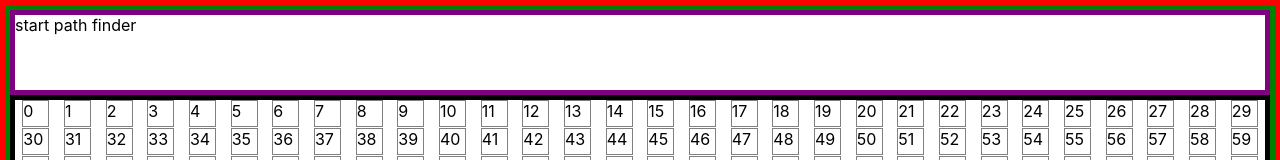
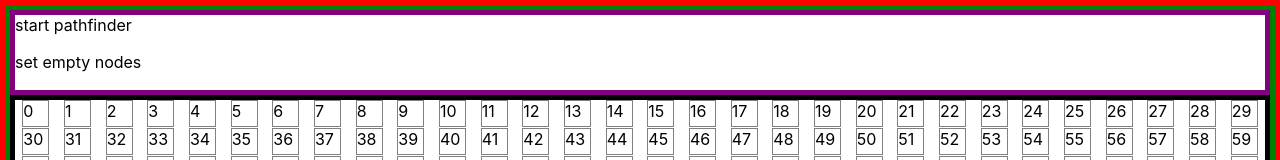
Before and after one commit to mrpiggy97/mypathfinder, a React (Create React App) app in the folder app/: page / in a window 1280 px wide. Shown: the top 160 px of the page. Built offline with nearby package versions, Linux system fonts and the light colour scheme.

Commit message:
finished first working version of pathfinder, added new method to set RowNodes to their default values

```diff
--- a/app/src/views/PathFinder.tsx
+++ b/app/src/views/PathFinder.tsx
@@ -55,8 +55,8 @@ export default function PathFinder(props : PathFinderProps) : JSX.Element{
 
     const startPathFinder = () => {
         if(selectedBeginnerNode && selectedEndNode){
-            let newGraph : RowNodeGraph = new RowNodeGraph(selectedBeginnerNode,selectedEndNode)
-            let newNodes = newGraph.Dijkstra(nodes)
+            let newGraph : RowNodeGraph = new RowNodeGraph()
+            let newNodes = newGraph.Dijkstra(rowNodes,selectedBeginnerNode.id,selectedEndNode.id)
             setRowNodes(newNodes)
         }else{
             alert("you need to select both beginning and end nodes")
@@ -64,32 +64,41 @@ export default function PathFinder(props : PathFinderProps) : JSX.Element{
     }
 
     const setBeginnerNode = (index : number) => {
-        if(rowNodes[index].isBeginning === true){
+        let clone : RowNode[] = structuredClone(rowNodes)
+        if(clone[index].isBeginning === true){
             alert("node is already set as beginning rowNode")
         }
 
         if(selectedBeginnerNode === null){
-            nodes[index].isBeginning = true
-            setSelectedBeginnerNode(nodes[index])
-            setRowNodes(nodes)
+            clone[index].isBeginning = true
+            setSelectedBeginnerNode(clone[index])
+            setRowNodes(clone)
         }
     }
 
     const setEndNode = (index : number) => {
-        if(rowNodes[index].isEnd === true){
+        let clone : RowNode[] = structuredClone(rowNodes)
+        if(clone[index].isEnd === true){
             alert("node is already set as end rowNode")
         }
         if(selectedEndNode === null && selectedBeginnerNode){
-            nodes[index].isEnd = true
-            setSelectedEndNode(nodes[index])
-            setRowNodes(nodes)
+            clone[index].isEnd = true
+            setSelectedEndNode(clone[index])
+            setRowNodes(clone)
         }
+    }
+
+    const setDefaultNodes = () => {
+        setRowNodes(getNodesFromRows(props.CanvasSize))
+        setSelectedBeginnerNode(null)
+        setSelectedEndNode(null)
     }
 
     return(
         <div id="canvas">
-            <div id="menu" onClick={startPathFinder}>
-                start path finder
+            <div id="menu">
+                <span onClick={startPathFinder}>start pathfinder</span>
+                <span onClick={setDefaultNodes}>set empty nodes</span>
             </div>
             <div id="path-finder">
                 {rowNodes.map((node) => {
@@ -103,6 +112,7 @@ export default function PathFinder(props : PathFinderProps) : JSX.Element{
                     setBeginningNode={setBeginnerNode}
                     setEndNode={setEndNode}
                     index={node.id}
+                    timeout={node.timeout}
                     />
                 })}
             </div>
```
